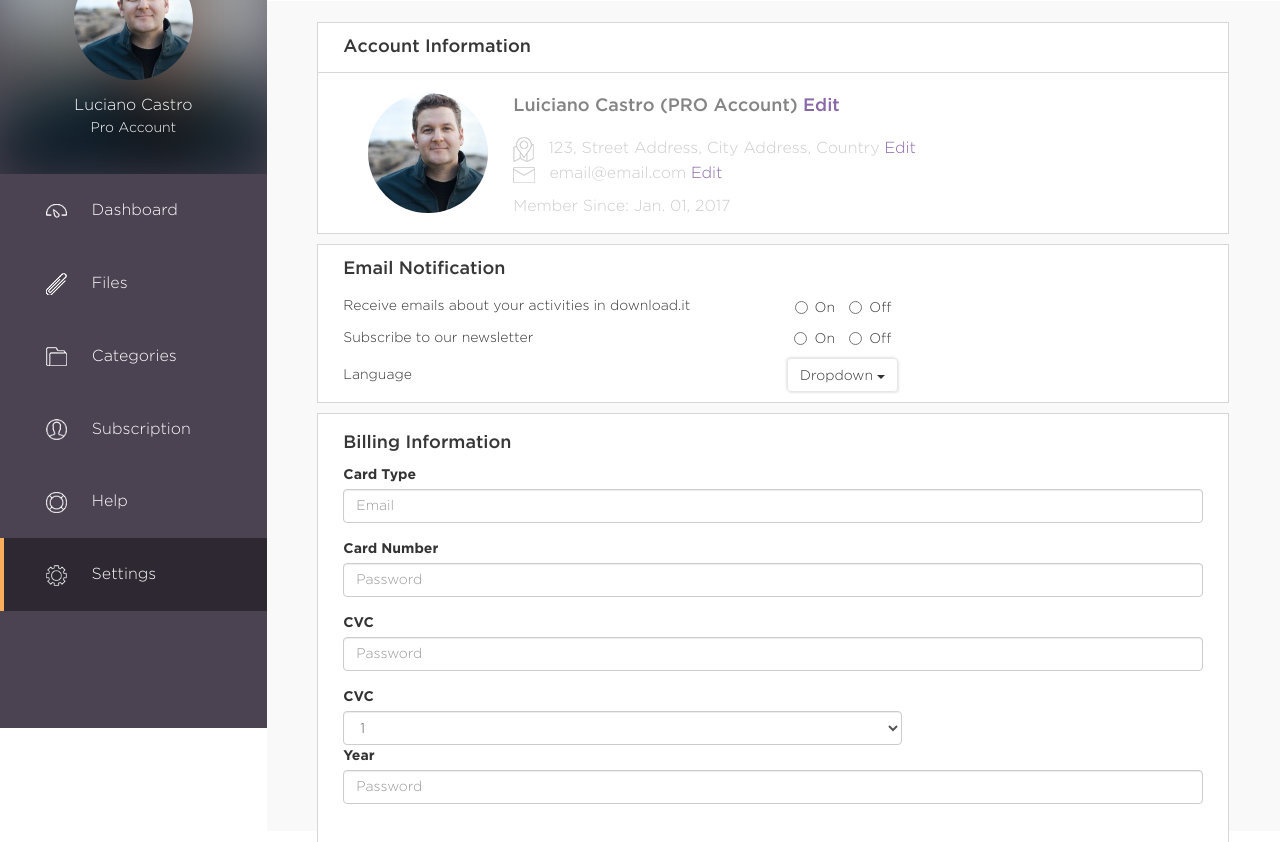
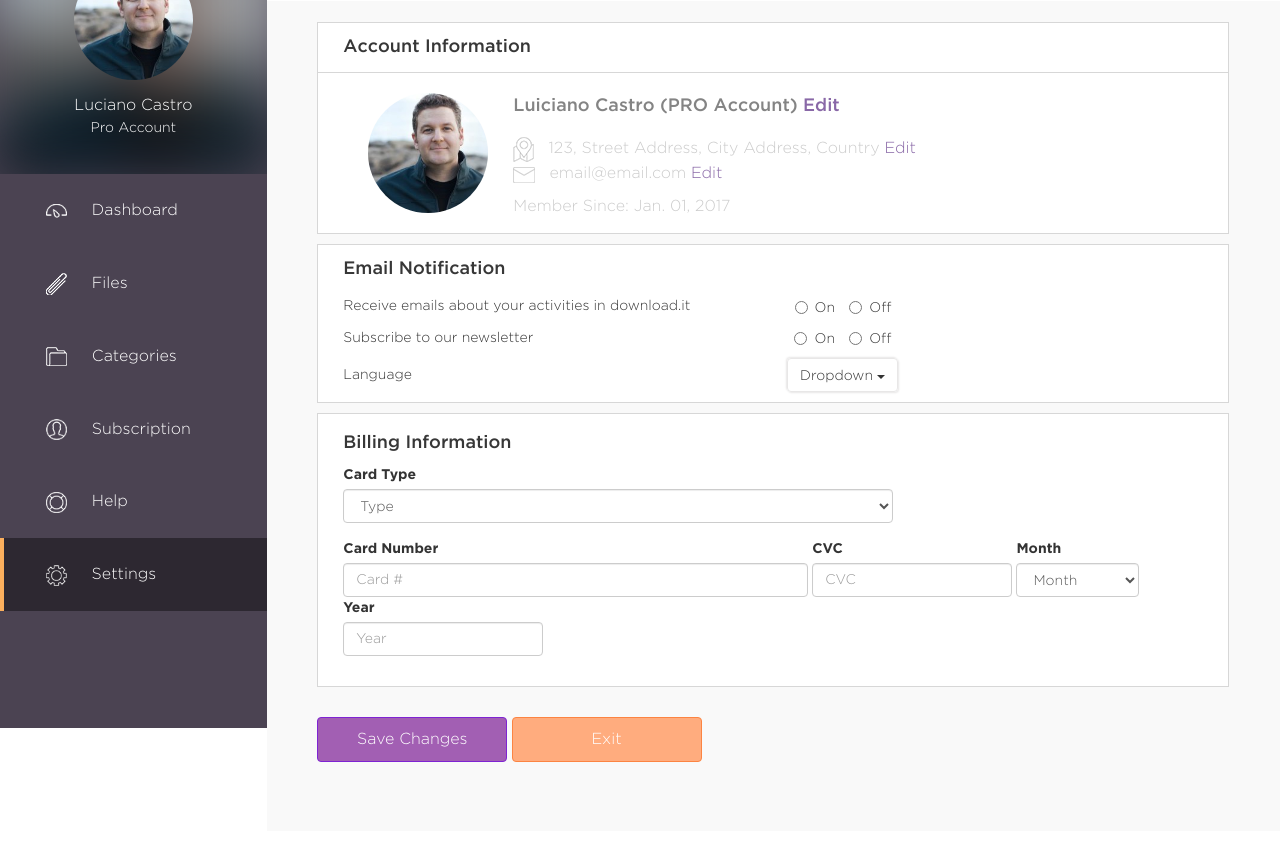
Before and after one commit to LeeMortis/UI, a plain HTML site: page settings.html in a window 1280 px wide. Shown: the part 72-914 px from the top of the page. Drawn offline with Linux system fonts and the light colour scheme.

Commit message:
Page Update

```diff
--- a/settings.html
+++ b/settings.html
@@ -125,6 +125,7 @@
 
 					<div class="email-notif row">
 						<h2>Email Notification</h2>
+                        <div class="col-md-12">
                             <span>
                                 <p>Receive emails about your activities in download.it</p>
                                 <label class="radio-inline">
@@ -150,7 +151,8 @@
                             <span>
                                 <p>Language</p>
                                 <div class="btn-group">
-							  <button type="button" class="btn btn-default dropdown-toggle" data-toggle="dropdown" aria-haspopup="true" aria-expanded="false">Dropdown <span class="caret"></span>
+                                    <button type="button" class="btn btn-default dropdown-toggle" data-toggle="dropdown" aria-haspopup="true" aria-expanded="false">
+                                        Dropdown <span class="caret"></span>
                                     </button>
                                     <ul class="dropdown-menu">
                                         <li><a href="#">Action</a></li>
@@ -162,36 +164,59 @@
                                 </div>
                             </span>
                         </div>
+					</div>
 
 					<div class="bill-info row">
 						<h2>Billing Information</h2>
+                        <div class="col-md-12">
                             <form>
                                 <div class="form-group">
-						    <label for="exampleInputEmail1">Card Type</label>
-						    <input type="email" class="form-control" id="exampleInputEmail1" placeholder="Email">
+                                    <label>Card Type</label>
+                                    <select class="form-control">
+                                        <option value="" selected disabled>Type</option>
+                                        <option>Mastercard</option>
+                                        <option>Visa</option>
+                                    </select>
+                                </div>
+                            </form>
+                            <form class="form-inline">
+                                <div class="form-group">
+                                    <label for="card-number">Card Number</label>
+                                    <input type="number" class="form-control" id="card-number" placeholder="Card #">
                                 </div>
                                 <div class="form-group">
-						    <label for="exampleInputPassword1">Card Number</label>
-						    <input type="password" class="form-control" id="exampleInputPassword1" placeholder="Password">
+                                    <label for="cvc">CVC</label>
+                                    <input type="password" class="form-control" id="cvc" placeholder="CVC">
                                 </div>
                                 <div class="form-group">
-						    <label for="exampleInputPassword1">CVC</label>
-						    <input type="password" class="form-control" id="exampleInputPassword1" placeholder="Password">
+                                    <label>Month</label>
+                                    <select class="form-control">
+                                        <option value="" selected disabled>Month</option>
+                                        <option>January</option>
+                                        <option>February</option>
+                                        <option>March</option>
+                                        <option>April</option>
+                                        <option>May</option>
+                                        <option>June</option>
+                                        <option>July</option>
+                                        <option>August</option>
+                                        <option>September</option>
+                                        <option>October</option>
+                                        <option>November</option>
+                                        <option>December</option>
+                                    </select>
                                 </div>
-						  <label>CVC</label>
-						  <select class="form-control">
-						  	<option>1</option>
-						  	<option>2</option>
-						  	<option>3</option>
-						  	<option>4</option>
-						  	<option>5</option>
-						  </select>
                                 <div class="form-group">
-						    <label for="exampleInputPassword1">Year</label>
-						    <input type="password" class="form-control" id="exampleInputPassword1" placeholder="Password">
+                                    <label for="year">Year</label>
+                                    <input type="number" class="form-control" id="year" placeholder="Year">
                                 </div>
                             </form>
                         </div>
+					</div>
+
+                    <button type="button" class="db-save btn btn-secondary">Save Changes</button>
+
+                    <button type="button" class="db-cancel btn btn-secondary">Exit</button>
 
 				</div>
 
```
Lines whose indentation alone changed are shown as unchanged.
